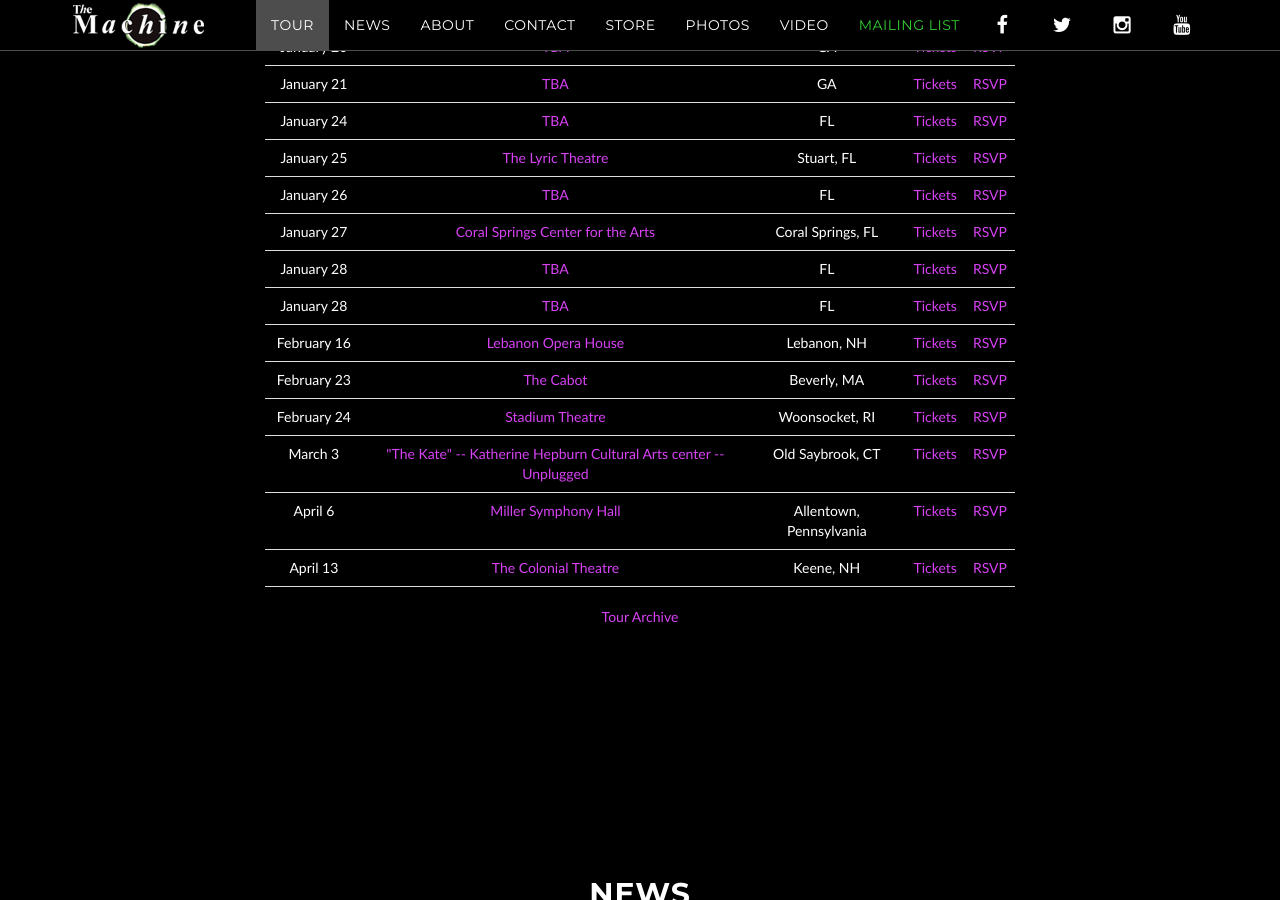
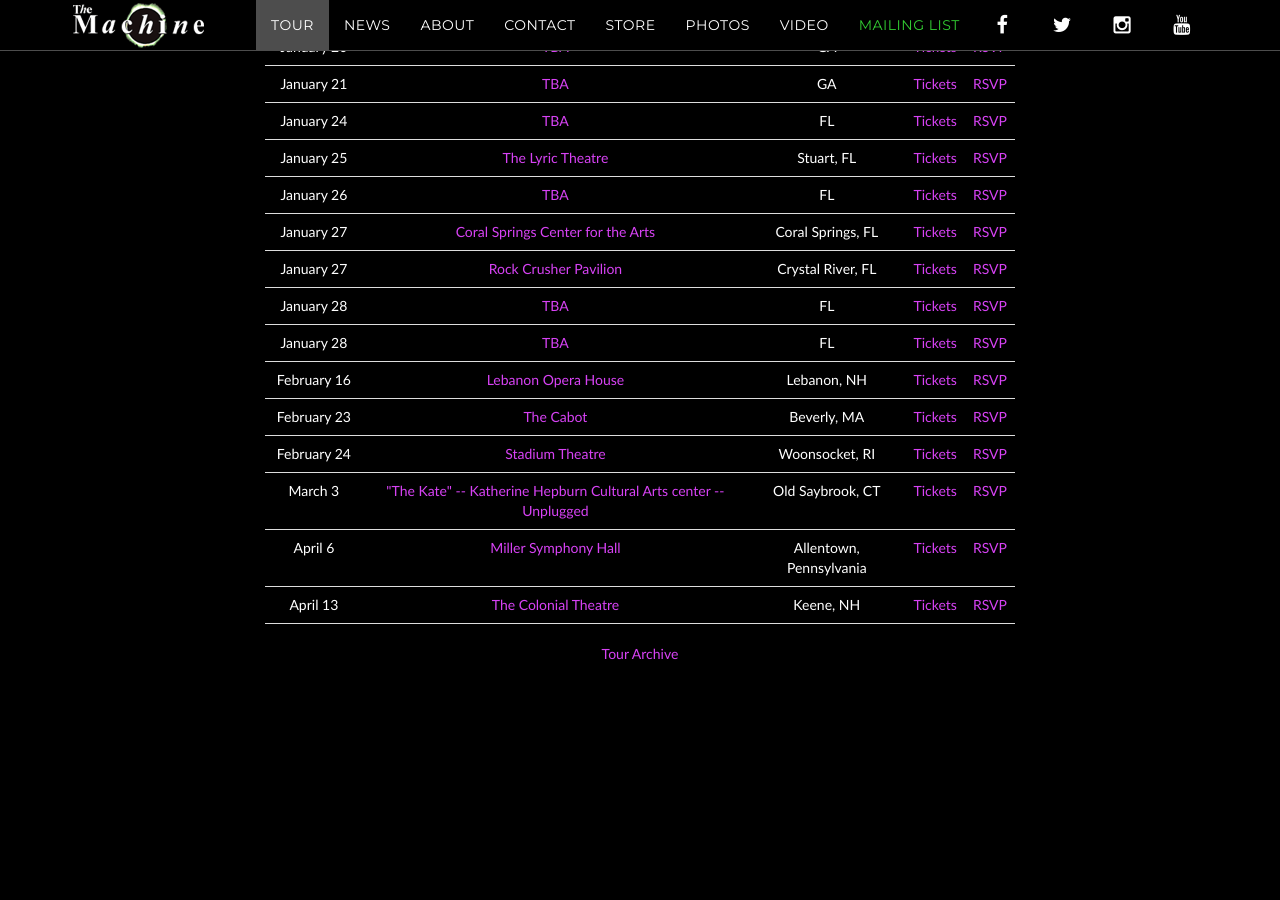
Before and after one commit to machineweb/machineweb.github.io, a Jekyll site: the page built from index.html, in a window 1280 px wide and 900 px high, scrolled down 1406 px. Built offline with Jekyll 4.4.1, drawn with Linux system fonts in a browser that asks for light colours; comment, search, counter and statistics services are not loaded.

Commit message:
New tour item

```diff
--- a/_data/tour.yml
+++ b/_data/tour.yml
@@ -3313,3 +3313,11 @@
     tickets-url: "https://www1.ticketmaster.com/event/020052F3F168C51B?_ga=2.61944298.791842528.1508352408-66955835.1487272011"
     rsvp-url: "https://www.facebook.com/events/289296431567645/?context=create&previousaction=create&ref=5&page_id_source=56922104274&sid_create=594816359&action_history=[%7B%22surface%22%3A%22create_dialog%22%2C%22mechanism%22%3A%22page_create_dialog%22%2C%22extra_data%22%3A[]%7D]&has_source=1"
     order: "1522990800000"
+
+  - date: "January 27 2018"
+    venue: "Rock Crusher Pavilion"
+    venue-url: "https://www.rockcrusherevents.com/"
+    location: "Crystal River, FL"
+    tickets-url: "https://www.rockcrusherevents.com/"
+    rsvp-url: "https://www.facebook.com/events/340243976448543/?context=create&previousaction=create&ref=5&page_id_source=56922104274&sid_create=1594540839&action_history=[%7B%22surface%22%3A%22create_dialog%22%2C%22mechanism%22%3A%22page_create_dialog%22%2C%22extra_data%22%3A[]%7D]&has_source=1"
+    order: "1517032800000"
```
